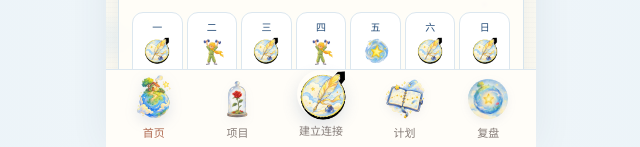
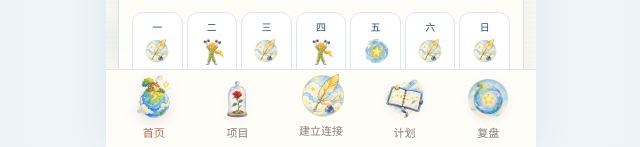
Before and after one commit to bluebluegogo5134-spec/creative-planet-v2-preview, a React (Vite) app: page / in a window 1280 px wide. Shown: the part 653-800 px from the top of the page, without its empty margins (319-959 px from the left). Built offline with nearby package versions, Linux system fonts and the light colour scheme.

Commit message:
fix: restore original connection emblem without shadow

```diff
--- a/src/App.tsx
+++ b/src/App.tsx
@@ -20,7 +20,7 @@ const NAV: Array<{ id: Page; label: string }> = [
 ]
 
 const reviewAsset = (name: string) => `${import.meta.env.BASE_URL}assets/review/${name}?v=6`
-const featherAsset = `${import.meta.env.BASE_URL}assets/feather-pen.webp?v=2`
+const featherAsset = `${import.meta.env.BASE_URL}assets/feather-pen-original.png?v=3`
 const studyAsset = `${import.meta.env.BASE_URL}assets/study-book-clean.png?v=1`
 const surfaceAccentAsset = `${import.meta.env.BASE_URL}assets/review/comet.webp?v=3`
 const navAssets: Record<Exclude<Page, 'session'>, string> = {
--- a/src/styles.css
+++ b/src/styles.css
@@ -464,8 +464,8 @@ h1, h2 { font-family: STKaiti, KaiTi, "Songti SC", serif; }
 .nav-review-icon { width: 40px; height: 40px; border-radius: 50%; }
 .nav-item.active .nav-art-icon { transform: translateY(-1px) scale(1.08); filter: saturate(1.04) drop-shadow(0 4px 6px rgba(83,104,153,.18)); }
 .nav-create .nav-icon { width: 48px; height: 48px; margin-top: -24px; border-radius: 50%; color: #fff; background: linear-gradient(145deg, #e7a157, #d87860); box-shadow: 0 8px 19px rgba(180, 105, 71, .24); font-size: 25px; }
-.nav-create .nav-icon:has(.nav-feather-icon) { background: transparent; box-shadow: 0 7px 16px rgba(88,116,157,.2); }
-.feather-pen-icon { display: block; object-fit: contain; }
+.nav-create .nav-icon:has(.nav-feather-icon) { background: transparent; box-shadow: none; }
+.feather-pen-icon { display: block; object-fit: contain; filter: none !important; box-shadow: none !important; }
 .category-icon { display: block; object-fit: contain; }
 .nav-feather-icon { width: 52px; height: 52px; max-width: none; }
 .nav-timer-active .nav-icon::after { content: ""; position: absolute; right: -1px; top: -3px; width: 10px; height: 10px; border: 2px solid #fffdf8; border-radius: 50%; background: #dc745d; box-shadow: 0 2px 5px rgba(129,73,66,.25); }
```
Also changed, not shown: public/assets/feather-pen-original.png (added).
